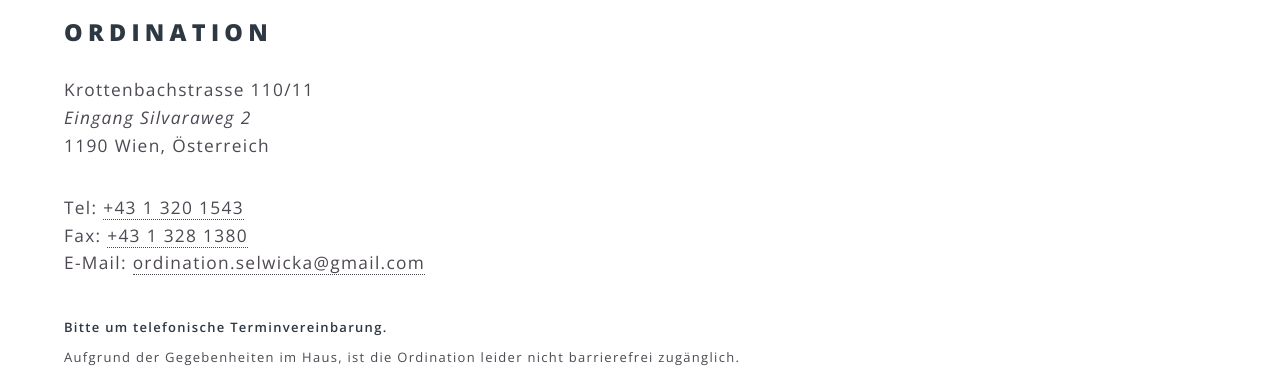
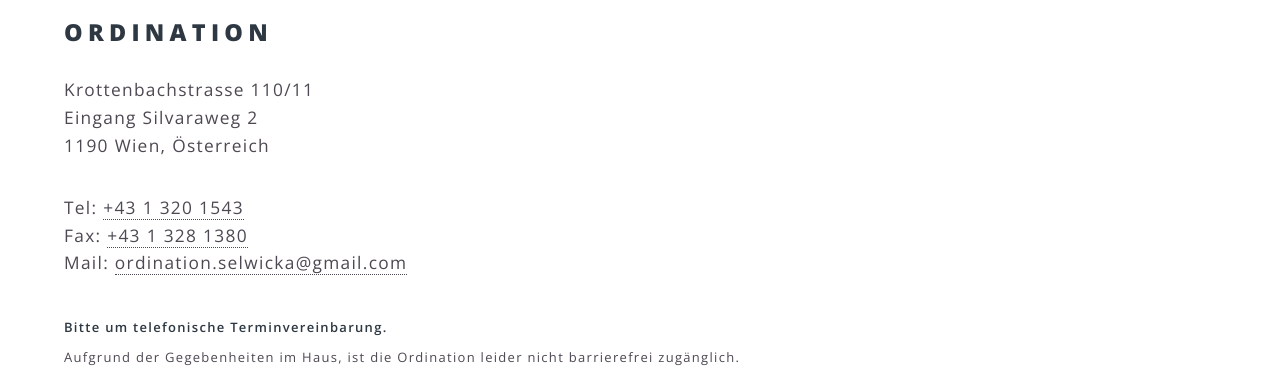
Before and after one commit to patrickfav/website-dr-sel, a Jekyll site: the page built from page_contact.md, in a window 1280 px wide. Shown: the part 510-878 px from the top of the page. Built offline with Jekyll 4.4.1, drawn with Linux system fonts in a browser that asks for light colours; some of the changed lines change nothing that is shown.

Commit message:
Improve email obfuscate script and contact page

```diff
--- a/_plugins/mail_obfuscate.rb
+++ b/_plugins/mail_obfuscate.rb
@@ -3,13 +3,23 @@
 
 module ObfuscateMailAddress
   def mailObfuscate(input)
+
+    if input.nil?
+      return "Error: input is null"
+    end
+
+    rand = Random.new
+    idrand = rand.rand(99999999)
+    rndpos = rand.rand(input.length - 1)
+    style = "<style type=\"text/css\">span#mo_#{idrand} { display:none; }</style>"
+    outMail = Base64.strict_encode64(input[0, rndpos] + "<span id=\"mo_#{idrand}\">null</span>" + input[rndpos..-1])
     base64Mail = Base64.strict_encode64(URI::encode(input))
 
     # See http://techblog.tilllate.com/2008/07/20/ten-methods-to-obfuscate-e-mail-addresses-compared/
-    output = "<a href=\"#\" "
+    output = "#{style}<a href=\"#\" "
     output += "data-contact=\"#{base64Mail}\" target=\"_blank\" "
     output += "onfocus=\"this.href = 'mailto:' + atob(this.dataset.contact)\">"
-    output += "<script type=\"text/javascript\">document.write(atob(\"#{base64Mail}\"));</script></a>"
+    output += "<script type=\"text/javascript\">document.write(atob(\"#{outMail}\"));</script></a>"
     return output
   end
 end
--- a/page_contact.md
+++ b/page_contact.md
@@ -15,12 +15,12 @@
 ## Ordination
 
 {{ site.data.global.contact.address.line1 }}\\
-_{{ site.data.global.contact.address.line1a }}_\\
+{{ site.data.global.contact.address.line1a }}\\
 {{ site.data.global.contact.address.line2 }}, {{ site.data.global.contact.address.line3 }}
 
 Tel:  {{ site.data.global.contact.tel | tel_link }}\\
 Fax:  {{ site.data.global.contact.fax | tel_link }}\\
-E-Mail:	{{ site.email | mailObfuscate }}
+Mail: {{ site.email | mailObfuscate }}
 
 <small>**Bitte um telefonische Terminvereinbarung.**\\
 Aufgrund der Gegebenheiten im Haus, ist die Ordination leider nicht
```
